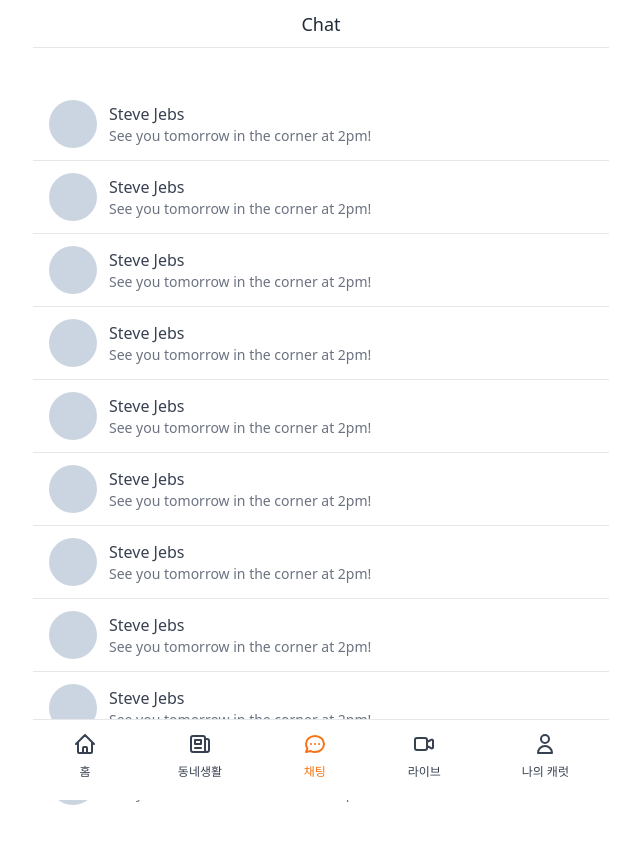
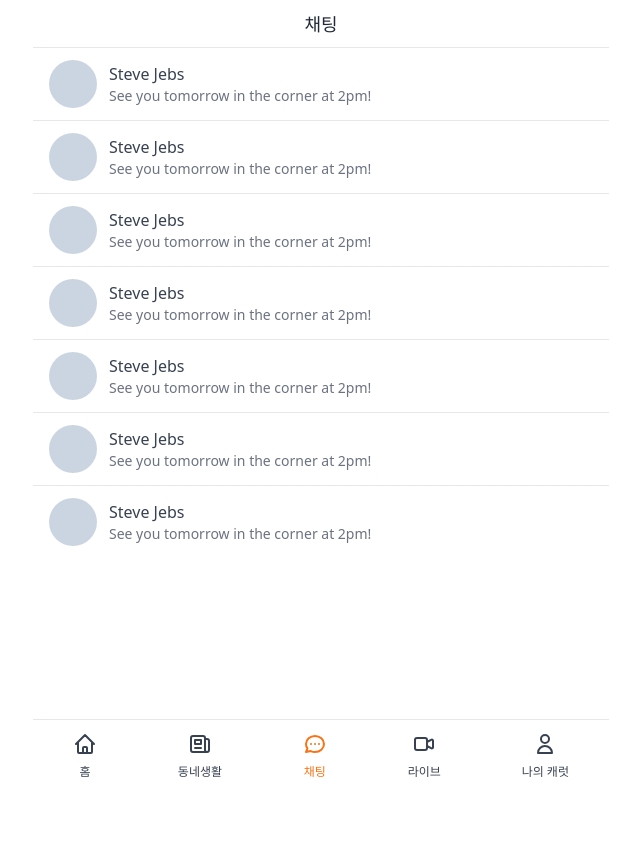
Before and after one commit to gyulsbox/Re_earth, a Next.js app: page /chats in a window 1280 px wide. Shown: the top 844 px of the page, without its empty margins (319-959 px from the left). After the commit the page ends 800 px from the top, so only its background shows below. Built offline with nearby package versions, Linux system fonts and the light colour scheme.

Commit message:
refactor: refactor chats

```diff
--- a/pages/chats/[id].tsx
+++ b/pages/chats/[id].tsx
@@ -1,44 +1,28 @@
 import type { NextPage } from "next";
-import Layout from "../../components/layouts/layout";
+import Layout from '../../components/layouts/layout';
+import Message from "../../components/message";
 
 const ChatDetail: NextPage = () => {
   return (
-    <Layout title="Detail Chats" canGoBack>
-      <div className="py-10 px-4 space-y-4">
-        <div className="flex items-start space-x-2">
-          <div className="w-8 h-8 rounded-full bg-slate-400" />
-          <div className="w-1/2 text-sm text-gray-700 p-2 border border-gray-300 rounded-md">
-            <p>Hi how much are you selling them for?</p>
-          </div>
-        </div>
-        <div className="flex flex-row-reverse items-start space-x-2 space-x-reverse">
-          <div className="w-8 h-8 rounded-full bg-slate-400" />
-          <div className="w-1/2 text-sm text-gray-700 p-2 border border-gray-300 rounded-md">
-            <p>I want ￦20,000</p>
-          </div>
-        </div>
-        <div className="flex items-start space-x-2">
-          <div className="w-8 h-8 rounded-full bg-slate-400" />
-          <div className="w-1/2 text-sm text-gray-700 p-2 border border-gray-300 rounded-md">
-            <p>미쳤어</p>
-          </div>
-        </div>
-        <div className="fixed w-full mx-auto max-w-md bottom-2 left-0 right-0 inset-x-0">
-          <div className="flex items-center relative">
+    <Layout canGoBack title="Steve">
+      <div className="py-10 pb-16 px-4 space-y-4">
+        <Message message="Hi how much are you selling them for?" />
+        <Message message="I want ￦20,000" reversed />
+        <Message message="미쳤어" />
+        <form className="fixed py-2 bg-white  bottom-0 inset-x-0">
+          <div className="flex relative max-w-md items-center  w-full mx-auto">
             <input
               type="text"
-              className="shadow-sm rounded-full w-full pr-12 border-gray-300 focus:ring-orange-300 focus:outline-none focus:border-orange-500"
+              className="shadow-sm rounded-full w-full border-gray-300 focus:ring-orange-500 focus:outline-none pr-12 focus:border-orange-500"
             />
             <div className="absolute inset-y-0 flex py-1.5 pr-1.5 right-0">
-              <button className="flex items-center bg-orange-500 rounded-full px-3 text-sm text-white hover:bg-orange-600 focus:ring-2 focus:ring-offset-2 focus:ring-orange-500">
+              <button className="flex focus:ring-2 focus:ring-offset-2 focus:ring-orange-500 items-center bg-orange-500 rounded-full px-3 hover:bg-orange-600 text-sm text-white">
                 &rarr;
               </button>
             </div>
           </div>
-        </div>
+        </form>
       </div>
     </Layout>
   );
 };
-
-export default ChatDetail;
--- a/pages/chats/index.tsx
+++ b/pages/chats/index.tsx
@@ -1,15 +1,14 @@
 import type { NextPage } from "next";
-import Layout from "../../components/layouts/layout";
+import Link from "next/link";
+import Layout from '../../components/layouts/layout';
 
 const Chats: NextPage = () => {
   return (
-    <Layout title="Chat" hasTabBar>
-      <div className="py-10 divide-y-[1px] ">
-        {new Array(10).fill(1).map((_, i) => (
-          <div
-            key={i}
-            className="flex px-4 cursor-pointer py-3 items-center space-x-3"
-          >
+    <Layout hasTabBar title="채팅">
+      <div className="divide-y-[1px] ">
+        {[1, 1, 1, 1, 1, 1, 1].map((_, i) => (
+          <Link href={`/chats/${i}`} key={i}>
+            <a className="flex px-4 cursor-pointer py-3 items-center space-x-3">
               <div className="w-12 h-12 rounded-full bg-slate-300" />
               <div>
                 <p className="text-gray-700">Steve Jebs</p>
@@ -17,11 +16,11 @@ const Chats: NextPage = () => {
                   See you tomorrow in the corner at 2pm!
                 </p>
               </div>
-          </div>
+            </a>
+          </Link>
         ))}
       </div>
     </Layout>
   );
 };
-
 export default Chats;
```
Lines whose indentation alone changed are shown as unchanged.
